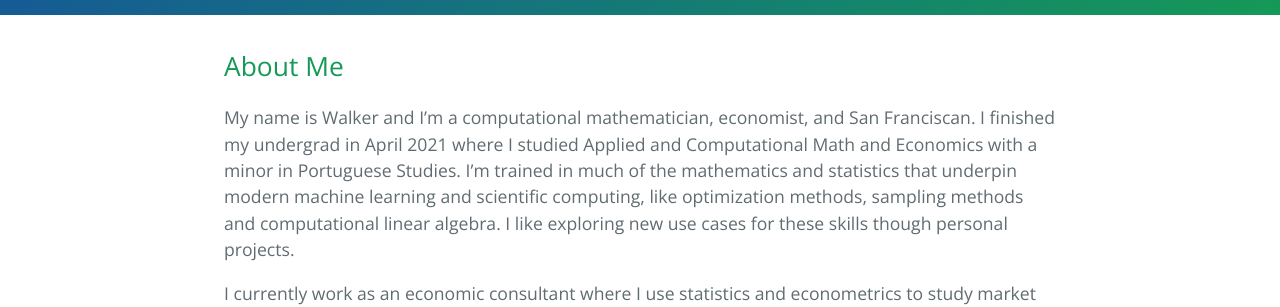
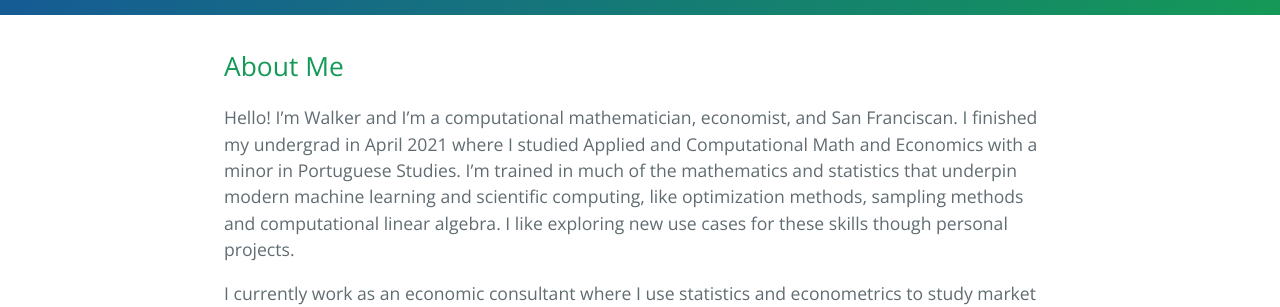
Before and after one commit to walkerhughes/portfolio, a Jekyll site: the page built from index.md, in a window 1280 px wide. Shown: the part 145-452 px from the top of the page. Built offline with Jekyll 4.4.1, drawn with Linux system fonts in a browser that asks for light colours; our own code applies the rules of GitHub Pages for plain Markdown files.

Commit message:
Update index.md

```diff
--- a/index.md
+++ b/index.md
@@ -4,7 +4,7 @@ layout: default
 
 ## About Me
 
-My name is Walker and I'm a computational mathematician, economist, and San Franciscan. I finished my undergrad in April 2021 where I studied Applied and Computational Math and Economics with a minor in Portuguese Studies. I'm trained in much of the mathematics and statistics that underpin modern machine learning and scientific computing, like optimization methods, sampling methods and computational linear algebra. I like exploring new use cases for these skills though personal projects.
+Hello! I'm Walker and I'm a computational mathematician, economist, and San Franciscan. I finished my undergrad in April 2021 where I studied Applied and Computational Math and Economics with a minor in Portuguese Studies. I'm trained in much of the mathematics and statistics that underpin modern machine learning and scientific computing, like optimization methods, sampling methods and computational linear algebra. I like exploring new use cases for these skills though personal projects.
 
 I currently work as an economic consultant where I use statistics and econometrics to study market efficiency, monopoly power, and total welfare realized by consumers. Below are some projects I've been working on with a couple research papers from my undergrad interspursed.
 
```
